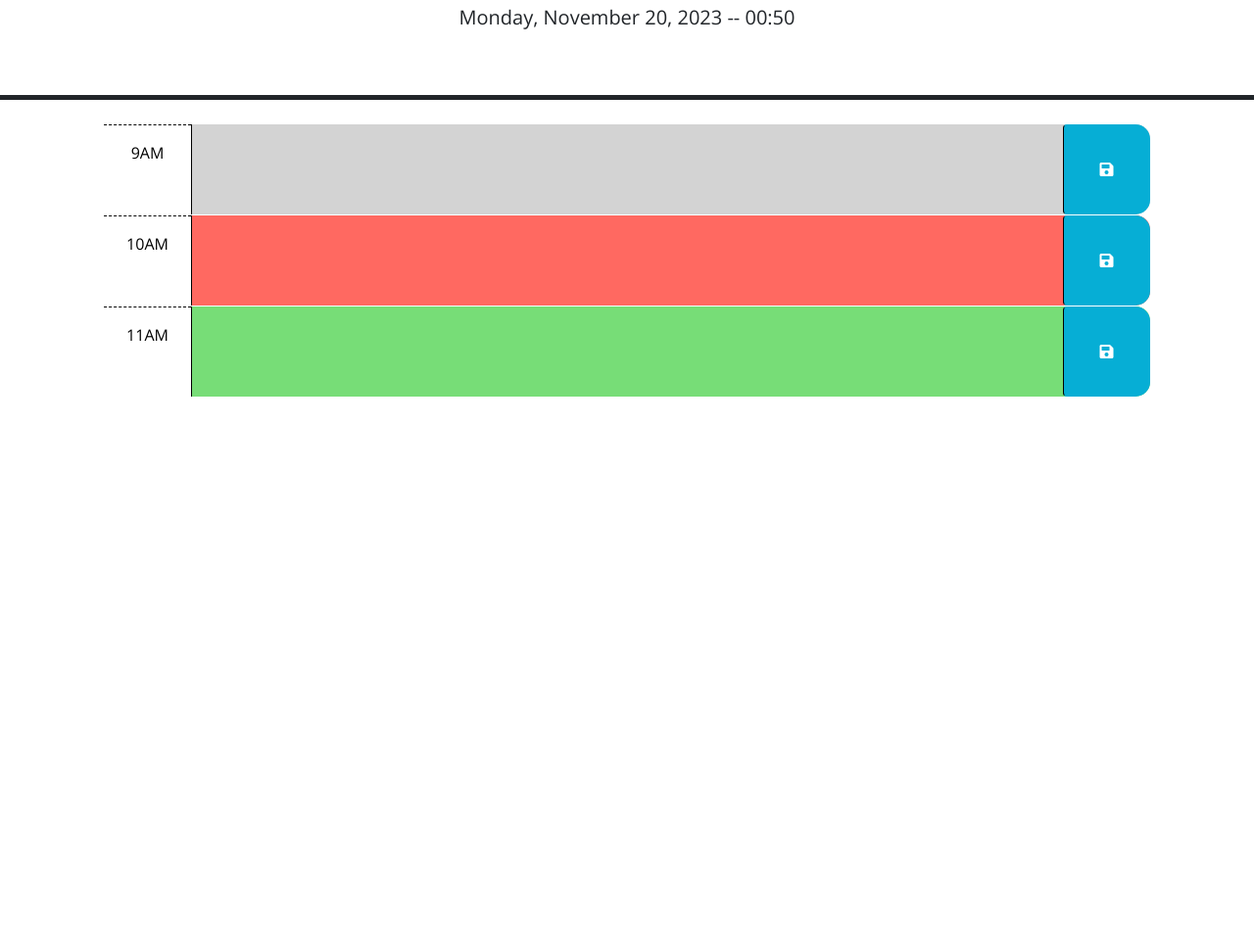
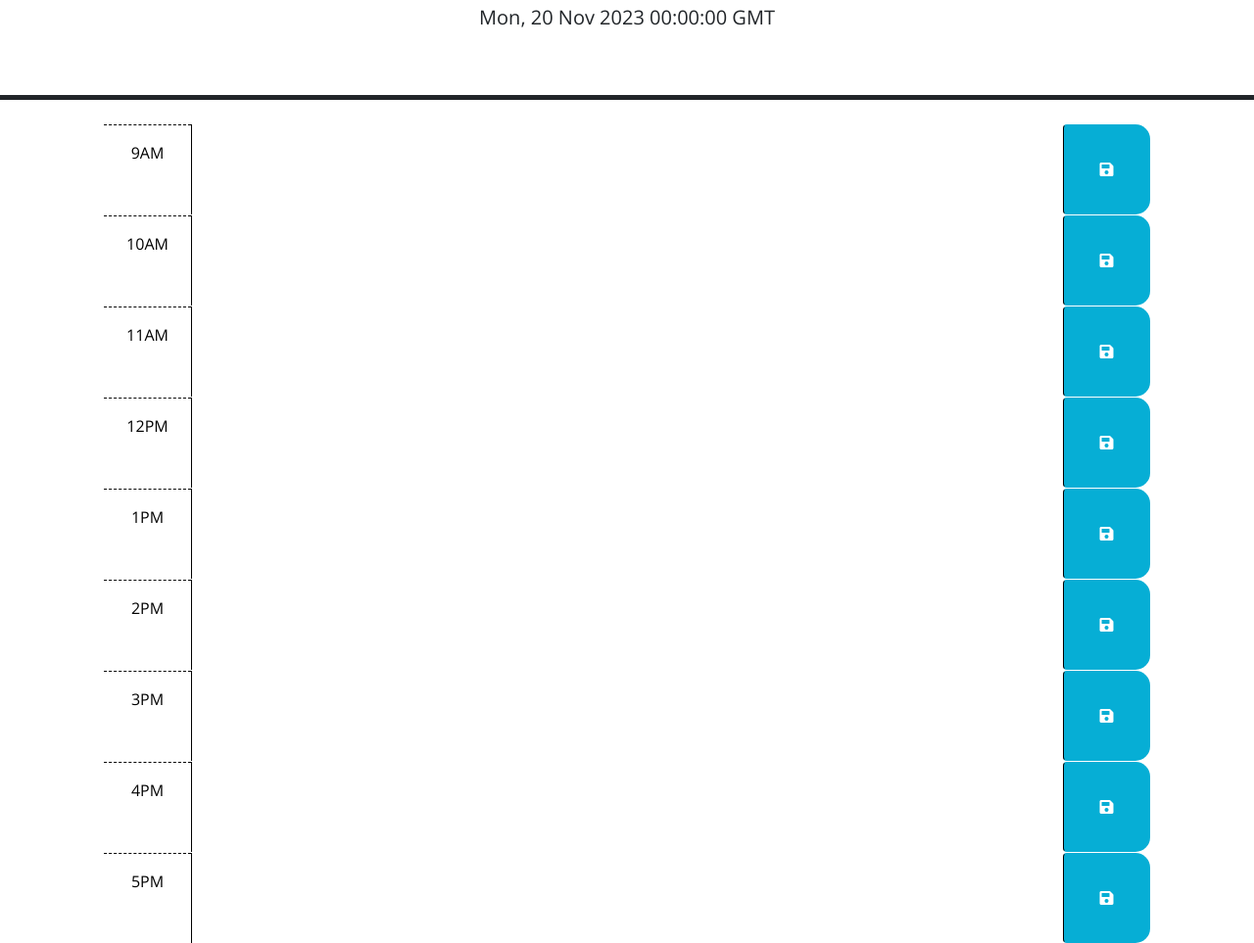
Before and after one commit to mollydotwhat/what-to-do, a plain HTML site: page index.html in a window 1280 px wide. Shown: the part 176-1139 px from the top of the page at 98% size. Before the commit the page ends 800 px from the top, so only its background shows below. Drawn offline with nearby package versions, Linux system fonts and the light colour scheme.

Commit message:
now i remember why i stopped--totally lost control of my variables. saving before clean-up & finish

```diff
--- a/index.html
+++ b/index.html
@@ -19,6 +19,11 @@
       rel="stylesheet"
     />
     <link rel="stylesheet" href="style.css" />
+    <script
+      src="https://cdn.jsdelivr.net/npm/dayjs@1.11.3/dayjs.min.js"
+      integrity="sha256-iu/zLUB+QgISXBLCW/mcDi/rnf4m4uEDO0wauy76x7U="
+      crossorigin="anonymous"
+    ></script>
     <title>Work Day Scheduler</title>
   </head>
 
@@ -38,33 +43,99 @@
         in the finished product. Remember to delete this comment once the
         code is implemented.
         -->
-
-      <!-- Example of a past time block. The "past" class adds a gray background color. -->
-      <div id="hour-9" class="row time-block past">
+    <div id="agenda-display">
+      <div id="hour-9" class="time-block row">
         <div class="col-2 col-md-1 hour text-center py-3">9AM</div>
         <textarea class="col-8 col-md-10 description" rows="3"> </textarea>
         <button class="btn saveBtn col-2 col-md-1" aria-label="save">
           <i class="fas fa-save" aria-hidden="true"></i>
         </button>
       </div>
-
-      <!-- Example of a a present time block. The "present" class adds a red background color. -->
-      <div id="hour-10" class="row time-block present">
+      <div id="hour-10" class="time-block row">
         <div class="col-2 col-md-1 hour text-center py-3">10AM</div>
         <textarea class="col-8 col-md-10 description" rows="3"> </textarea>
         <button class="btn saveBtn col-2 col-md-1" aria-label="save">
           <i class="fas fa-save" aria-hidden="true"></i>
         </button>
       </div>
-
-      <!-- Example of a future time block. The "future" class adds a green background color. -->
-      <div id="hour-11" class="row time-block future">
+      <div id="hour-11" class="time-block row">
         <div class="col-2 col-md-1 hour text-center py-3">11AM</div>
         <textarea class="col-8 col-md-10 description" rows="3"> </textarea>
         <button class="btn saveBtn col-2 col-md-1" aria-label="save">
           <i class="fas fa-save" aria-hidden="true"></i>
         </button>
       </div>
+      <div id="hour-12" class="time-block row"><div class="col-2 col-md-1 hour text-center py-3">12PM</div>
+      <textarea class="col-8 col-md-10 description" rows="3"> </textarea>
+      <button class="btn saveBtn col-2 col-md-1" aria-label="save">
+        <i class="fas fa-save" aria-hidden="true"></i>
+      </button></div>
+      <div id="hour-13" class="time-block row">
+        <div class="col-2 col-md-1 hour text-center py-3">1PM</div>
+        <textarea class="col-8 col-md-10 description" rows="3"> </textarea>
+        <button class="btn saveBtn col-2 col-md-1" aria-label="save">
+          <i class="fas fa-save" aria-hidden="true"></i>
+        </button>
+      </div>
+      <div id="hour-14" class="time-block row">
+        <div class="col-2 col-md-1 hour text-center py-3">2PM</div>
+        <textarea class="col-8 col-md-10 description" rows="3"> </textarea>
+        <button class="btn saveBtn col-2 col-md-1" aria-label="save">
+          <i class="fas fa-save" aria-hidden="true"></i>
+        </button>
+      </div>
+      <div id="hour-15" class="time-block row">
+        <div class="col-2 col-md-1 hour text-center py-3">3PM</div>
+        <textarea class="col-8 col-md-10 description" rows="3"> </textarea>
+        <button class="btn saveBtn col-2 col-md-1" aria-label="save">
+          <i class="fas fa-save" aria-hidden="true"></i>
+        </button>
+      </div>
+      <div id="hour-16" class="time-block row">
+        <div class="col-2 col-md-1 hour text-center py-3">4PM</div>
+        <textarea class="col-8 col-md-10 description" rows="3"> </textarea>
+        <button class="btn saveBtn col-2 col-md-1" aria-label="save">
+          <i class="fas fa-save" aria-hidden="true"></i>
+        </button>
+      </div>
+      <div id="hour-17" class="time-block row">
+        <div class="col-2 col-md-1 hour text-center py-3">5PM</div>
+        <textarea class="col-8 col-md-10 description" rows="3"> </textarea>
+        <button class="btn saveBtn col-2 col-md-1" aria-label="save">
+          <i class="fas fa-save" aria-hidden="true"></i>
+        </button>
+      </div>
+    </div>
+
+
+
+
+      <!-- Example of a past time block. The "past" class adds a gray background color. -->
+      <!-- <div id="hour-9" class="row time-block past">
+        <div class="col-2 col-md-1 hour text-center py-3">9AM</div>
+        <textarea class="col-8 col-md-10 description" rows="3"> </textarea>
+        <button class="btn saveBtn col-2 col-md-1" aria-label="save">
+          <i class="fas fa-save" aria-hidden="true"></i>
+        </button>
+      </div> -->
+
+      <!-- Example of a a present time block. The "present" class adds a red background color. -->
+      <!-- <div id="hour-10" class="row time-block present">
+        <div class="col-2 col-md-1 hour text-center py-3">10AM</div>
+        <textarea class="col-8 col-md-10 description" rows="3"> </textarea>
+        <button class="btn saveBtn col-2 col-md-1" aria-label="save">
+          <i class="fas fa-save" aria-hidden="true"></i>
+        </button>
+      </div> -->
+
+      <!-- Example of a future time block. The "future" class adds a green background color. -->
+      <!-- <div id="hour-11" class="row time-block future">
+        <div class="col-2 col-md-1 hour text-center py-3">11AM</div>
+        <textarea class="col-8 col-md-10 description" rows="3"> </textarea>
+        <button class="btn saveBtn col-2 col-md-1" aria-label="save">
+          <i class="fas fa-save" aria-hidden="true"></i>
+        </button>
+      </div> -->
 
     <script src="https://code.jquery.com/jquery-3.4.1.min.js"></script>
     <script
--- a/script.js
+++ b/script.js
@@ -1,48 +1,50 @@
 // Wrap all code that interacts with the DOM in a call to jQuery to ensure that
 // the code isn't run until the browser has finished rendering all the elements
 // in the html.
+//var rowEl = $('<tr>')
 $(function () {
+  var today = dayjs().startOf('day');
+  var displayCurrent =  $('#currentDay');
+  displayCurrent.text(today);
+
+  // var agendaDisplay = $('#agenda-display');
+  // can I just do this programatically on page load? it would make more sense.
+  // var nineAm = $('.hour-nine');
+  // var tenAm = $('.hour-ten');
+  // var elevAM = $('.hour-eleven');
+  // var twelveNoon = $('.hour-twelve');
+  // var onePm = $('.hour-thirteen');
+  // var twoPm = $('.hour-fourteen');
+  // var threePm = $('.hour-fifteen');
+  // var fourPm = $('.hour-sixteen');
+  // var fivePm = $('.hour-seventeen');
+
+
+  // var taskText = ('.description') ;
+  // save time blocks to storage & make loadAgenda function? agenda starts empty but I still have to display the time
+  // var agenda = []
+
+  function makeTimeBlock(){
+  //var timeBlock = document.createElement("div")??? or just put empty divs for each hour in html??
+
+  // need parseInt for hour? different way of identifying hour????
+
+
+
+  };
+
+
   var saveButton = $(".saveBtn");
-
-  //var timeBlock = document.createElement("div")??? or just put empty divs for each hour in html??
-    //DO IT THE SIMPLE WAY *FIRST* w/html in html file.
-      //maybe make global element to generate the time blocks, and then LATER fill them and analyze relative time??? but later.
-  //for each hour according to dayjs, so they can be compared to current time more easily?
-
-  // timeBlock.textContent = anHour.itemText
-
-  // TODO: Add a listener for click events on the save button. This code should
-  // use the id in the containing time-block as a key to save the user input in
-  // local storage. HINT: What does `this` reference in the click listener
-  // function? How can DOM traversal be used to get the "hour-x" id of the
-  // time-block containing the button that was clicked? How might the id be
-  // useful when saving the description in local storage?
   function saveToTimeBlock (event) {
     event.preventDefault();
     console.log("save item function");
-    // var timeBlock = {
-      // divId;
-      // paraText;
-      //definitely, definitely not right, but I do need an object like this to hold values for each time block
-    // };
-    var itemText = divIdparaVariable.val();
-    this.timeBlock.textContent = itemText;
-    //that syntax is garbage but it's the general idea
-    //create object that contains values for time block
-    //save variables to local storage
-    //set element(s) of page to display this
+   var whatTask = $(this).siblings(".description").val();
+    var whatTime = $(this).parent().attr("id");
+    // simpler is better?
+    localStorage.setItem(whatTime, whatTask)
   };
 
-  //saveButton.on('click', saveToTimeBlock);
-
-  //show hour blocks containing what's been entered to local storage so far (should start empty)
-
-
-
-
-  //make it specific to each block--should each block be an object with that property?
-  //
-
+  saveButton.on('click', saveToTimeBlock);
 
 
   // TODO: Add code to apply the past, present, or future class to each time
@@ -50,11 +52,30 @@ $(function () {
   // attribute of each time-block be used to conditionally add or remove the
   // past, present, and future classes? How can Day.js be used to get the
   // current hour in 24-hour time?
-  //
+  // make var timeBlock with parseInt div id
+  if (timeBlock.isBefore(dayjs().hour() )) {
+    rowEl.addClass('past');
+  } else if (timeBlock.isSame(dayjs().hour() )) {
+    rowEl.addClass('present');
+  } else if (timeBlock.isAfter(dayjs().hour() )){
+    rowEl.addClass('future');
+  }
 
   // TODO: Add code to get any user input that was saved in localStorage and set
   // the values of the corresponding textarea elements. HINT: How can the id
   // attribute of each time-block be used to do this?
+  function loadAgenda(){
+    $('#hour-9 .description').val(localStorage.getItem('hour-9'));
+    $('#hour-10 .description').val(localStorage.getItem('hour-10'));
+    $('#hour-11 .description').val(localStorage.getItem('hour-11'));
+    $('#hour-12 .description').val(localStorage.getItem('hour-12'));
+    $('#hour-13 .description').val(localStorage.getItem('hour-13'));
+    $('#hour-14 .description').val(localStorage.getItem('hour-14'));
+    $('#hour-15 .description').val(localStorage.getItem('hour-15'));
+    $('#hour-16 .description').val(localStorage.getItem('hour-16'));
+    $('#hour-17 .description').val(localStorage.getItem('hour-17'));
+
+};
   //
 
 
```
